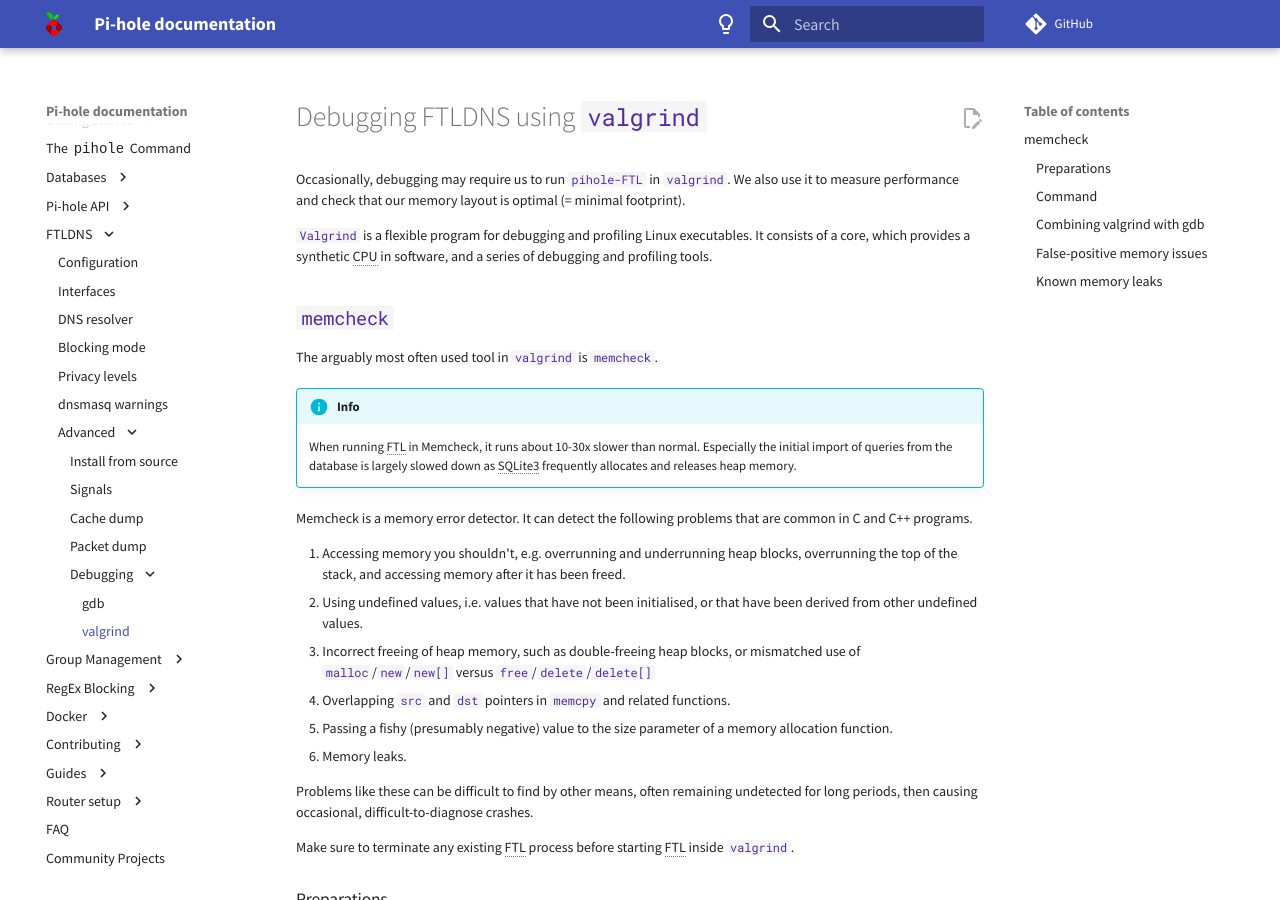
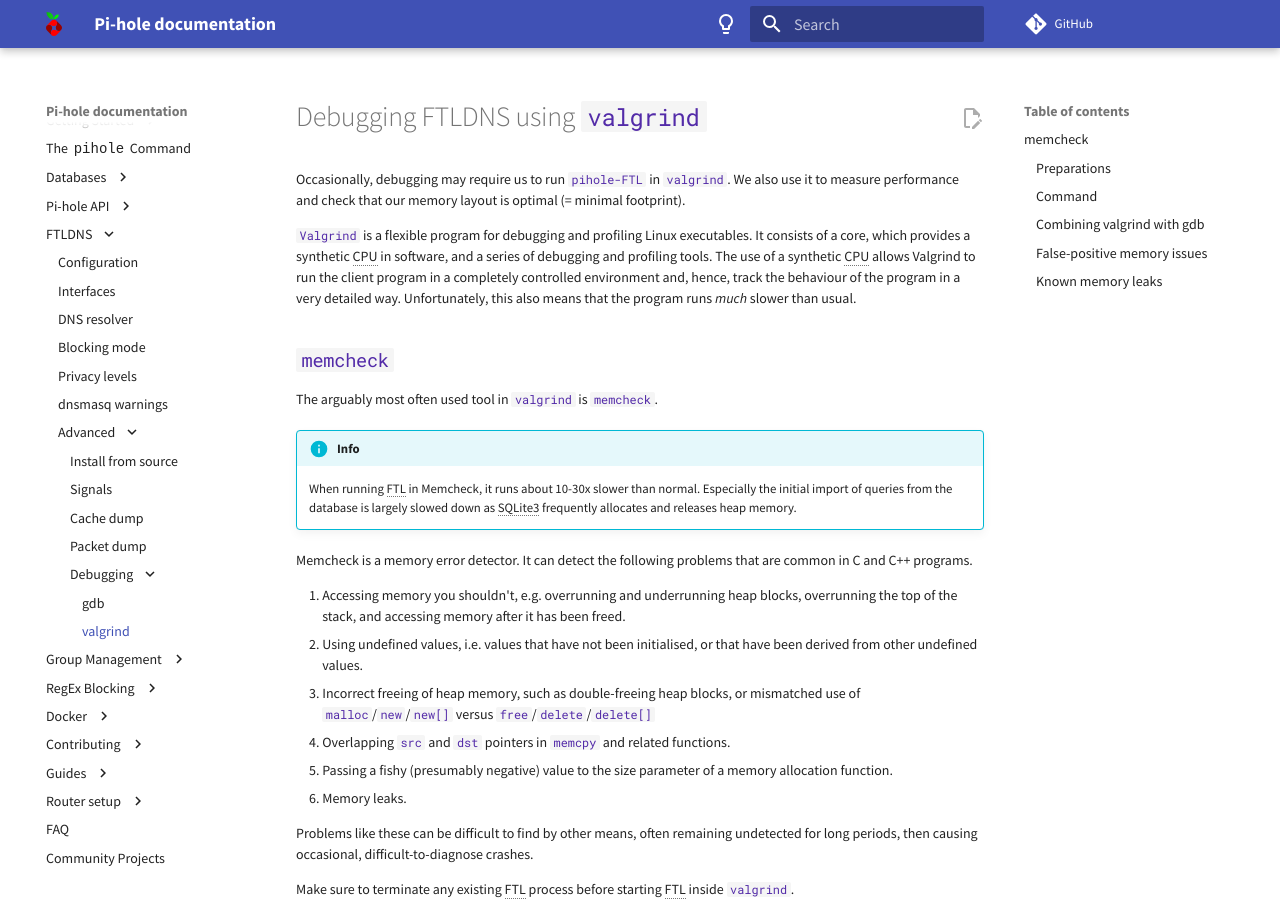
Before and after one commit to pi-hole/docs, an MkDocs documentation site: the page built from docs/ftldns/valgrind.md, in a window 1280 px wide and 900 px high. Built offline with MkDocs 1.6.1 and Material for MkDocs 9.7.7, drawn with Linux system fonts in a browser that asks for light colours; comment, search, counter and statistics services are not loaded.

Commit message:
Add note that FTL will run much slower in valgrind
Signed-off-by: DL6ER <dl6er@dl6er.de>

```diff
--- a/docs/ftldns/valgrind.md
+++ b/docs/ftldns/valgrind.md
@@ -2,7 +2,7 @@
 
 Occasionally, debugging may require us to run `pihole-FTL` in `valgrind`. We also use it to measure performance and check that our memory layout is optimal (= minimal footprint).
 
-`Valgrind` is a flexible program for debugging and profiling Linux executables. It consists of a core, which provides a synthetic CPU in software, and a series of debugging and profiling tools.
+`Valgrind` is a flexible program for debugging and profiling Linux executables. It consists of a core, which provides a synthetic CPU in software, and a series of debugging and profiling tools. The use of a synthetic CPU allows Valgrind to run the client program in a completely controlled environment and, hence, track the behaviour of the program in a very detailed way. Unfortunately, this also means that the program runs *much* slower than usual.
 
 ## `memcheck`
 
```
